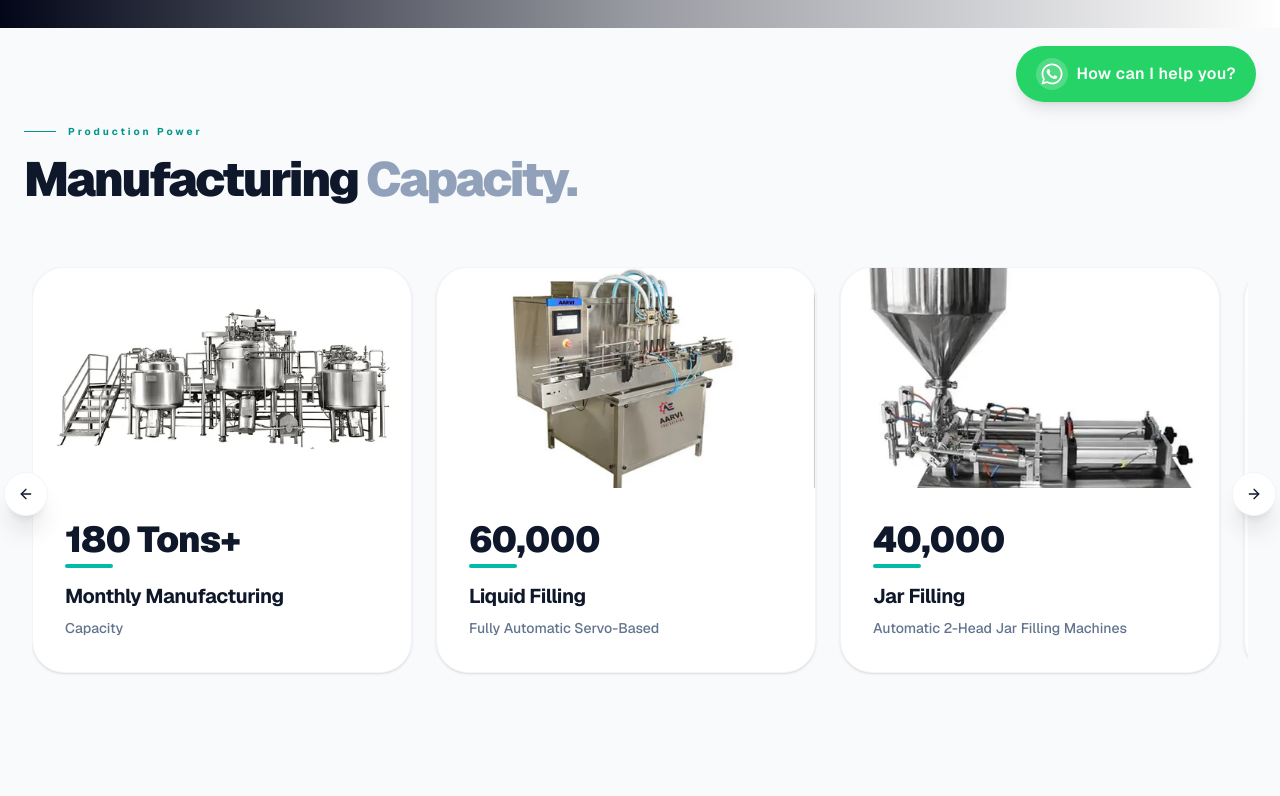
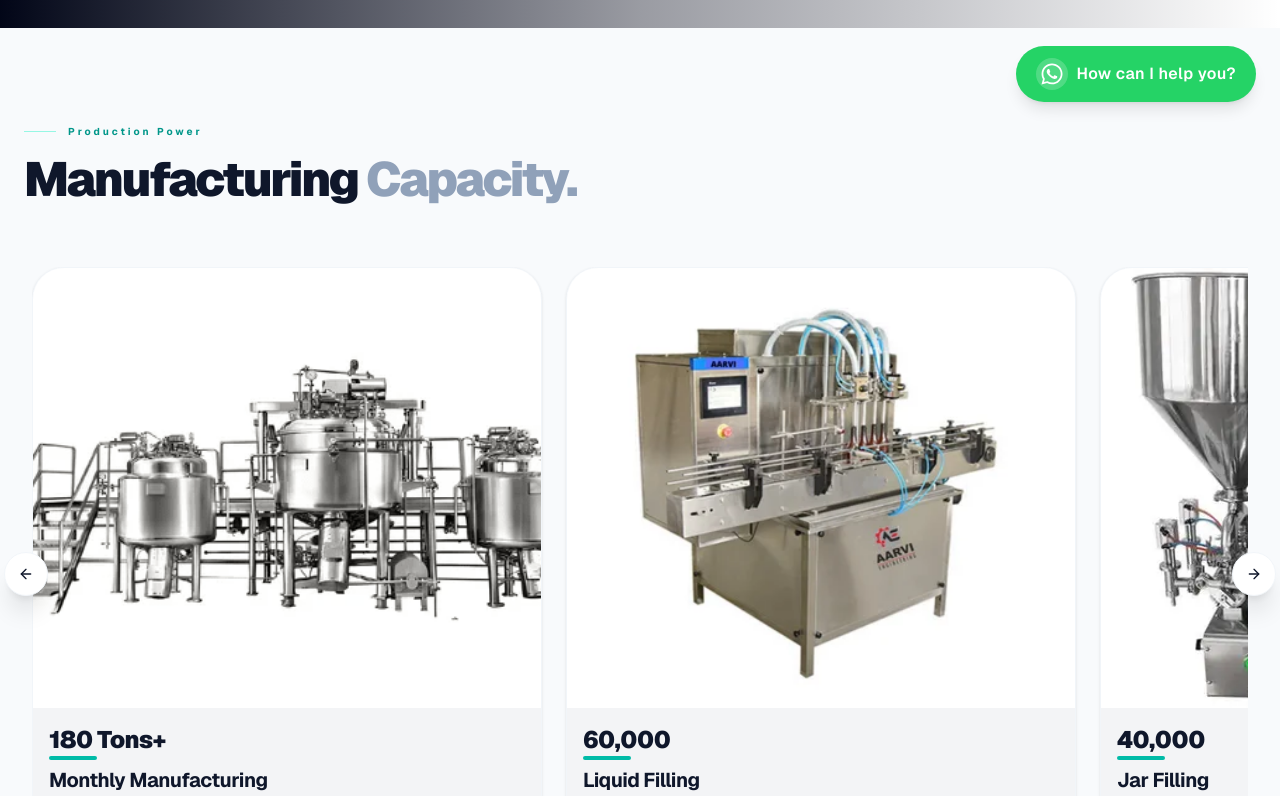
Before and after one commit to digitalsolution360web/doctor-project, a Next.js app: page /infrastructure in a window 1280 px wide. Shown: the part 660-1456 px from the top of the page. Built offline with nearby package versions, Linux system fonts and the light colour scheme.

Commit message:
new updated

```diff
--- a/app/(website)/infrastructure/page.tsx
+++ b/app/(website)/infrastructure/page.tsx
@@ -64,7 +64,7 @@ const statsData = [
   { num: 40000, suffix: "", title: "Jar Filling", sub: "Automatic 2-Head Jar Filling Machines", icon: Zap, img: "/Bottle-filling.webp" },
   { num: 60000, suffix: "", title: "Labeling Capacity", sub: "Units Per Day Capacity", icon: Factory, img: "/labeling-machines.webp" },
   { num: 52000, suffix: "", title: "Tube Filling & Sealing", sub: "Tube Per Day Capacity", icon: ShieldCheck, img: "/Tube-Sealing.webp" },
- // { num: 35000, suffix: "", title: "Jar Filling", sub: "2-Head Jar Per Day Capacity", icon: Factory, img: "/Bottle-filling.webp" },
+  // { num: 35000, suffix: "", title: "Jar Filling", sub: "2-Head Jar Per Day Capacity", icon: Factory, img: "/Bottle-filling.webp" },
   // { num: 100, suffix: "%", title: "Sterile Manufacturing", sub: "Environment", icon: ShieldCheck },
 ];
 
@@ -74,7 +74,7 @@ function StatCarousel() {
       <div className="container mx-auto px-4 md:px-6 relative z-10">
         <div className="mb-16">
           <h2 className="text-[10px] font-bold text-teal-600 tracking-[0.3em] uppercase mb-4 flex items-center">
-            <span className="w-8 h-[1px] bg-teal-600 mr-3"></span>
+            <span className="w-8 h-[1px] bg-teal-200 mr-3"></span>
             Production Power
           </h2>
           <h3 className="text-3xl md:text-5xl font-black text-slate-900 tracking-tighter uppercase leading-none">
@@ -90,10 +90,10 @@ function StatCarousel() {
             {statsData.map((stat, i) => (
               <div
                 key={i}
-                className="min-w-[300px] md:min-w-[380px] bg-white rounded-[32px] overflow-hidden border border-slate-100 group/card transition-all duration-500 snap-center shadow-sm flex flex-col"
+                className="min-w-[400px] md:min-w-[510px] bg-white rounded-[32px] overflow-hidden border border-slate-100 group/card transition-all duration-500 snap-center shadow-sm flex flex-col"
               >
                 {/* Image Section */}
-                <div className="relative h-[220px] w-full overflow-hidden bg-slate-100">
+                <div className="relative h-[440px] w-full overflow-hidden bg-slate-100">
                   {stat.img ? (
                     <Image
                       src={stat.img}
@@ -113,16 +113,16 @@ function StatCarousel() {
                 </div>
 
                 {/* Content Section */}
-                <div className="p-8 flex flex-col flex-grow">
-                  <div className="mb-4">
-                    <p className="text-4xl font-black tracking-tight text-slate-900 mb-1">
+                <div className="p-4 flex bg-gray-100 flex-col flex-grow">
+                  <div className="mb-2">
+                    <p className="text-2xl font-black tracking-tight text-slate-900 ">
                       <CountUp target={stat.num} suffix={stat.suffix} />
                     </p>
                     <div className="h-1 w-12 bg-teal-500 rounded-full"></div>
                   </div>
 
                   <div className="mt-auto">
-                    <h4 className="text-xl font-bold text-slate-900 leading-tight mb-2 uppercase tracking-tight">
+                    <h4 className="text-xl font-bold text-slate-900 leading-tight uppercase tracking-tight">
                       {stat.title}
                     </h4>
                     <p className="text-slate-500 text-sm font-medium leading-relaxed">
```
